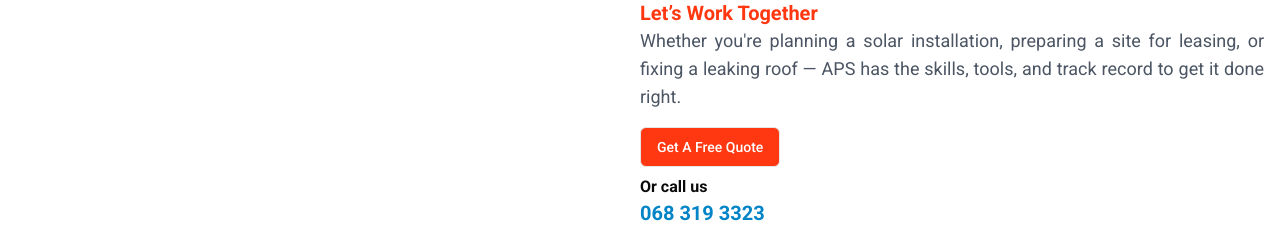
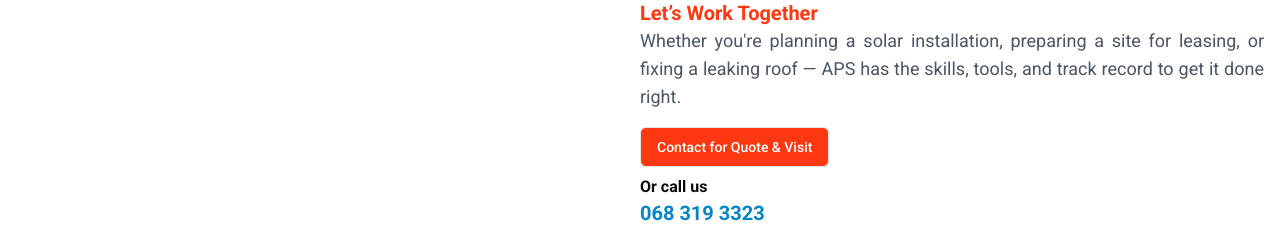
Before and after one commit to Nazrul144/Alternate_Power_Sn, a Next.js app: page / in a window 1280 px wide. Shown: the part 1920-2147 px from the top of the page. Built offline with nearby package versions, Linux system fonts and the light colour scheme.

Commit message:
Change the button text to Contact for Quote and visit

```diff
--- a/src/components/HomePage/About.jsx
+++ b/src/components/HomePage/About.jsx
@@ -91,7 +91,7 @@ const About = () => {
                     <Button  as="a"
                         variant="outline"
                         className="bg-[#ff3811] text-white hover:bg-[#e04a10] rounded-md">
-                        <Link href="/contact">Get A Free Quote</Link>
+                        <Link href="/contact">Contact for Quote & Visit</Link>
                     </Button>
 
 
--- a/src/components/ui/functional-components/Dialogue.jsx
+++ b/src/components/ui/functional-components/Dialogue.jsx
@@ -1,4 +1,4 @@
-import React from 'react'
+import React, { useState } from 'react'
 import {
     Dialog,
     DialogClose,
```
